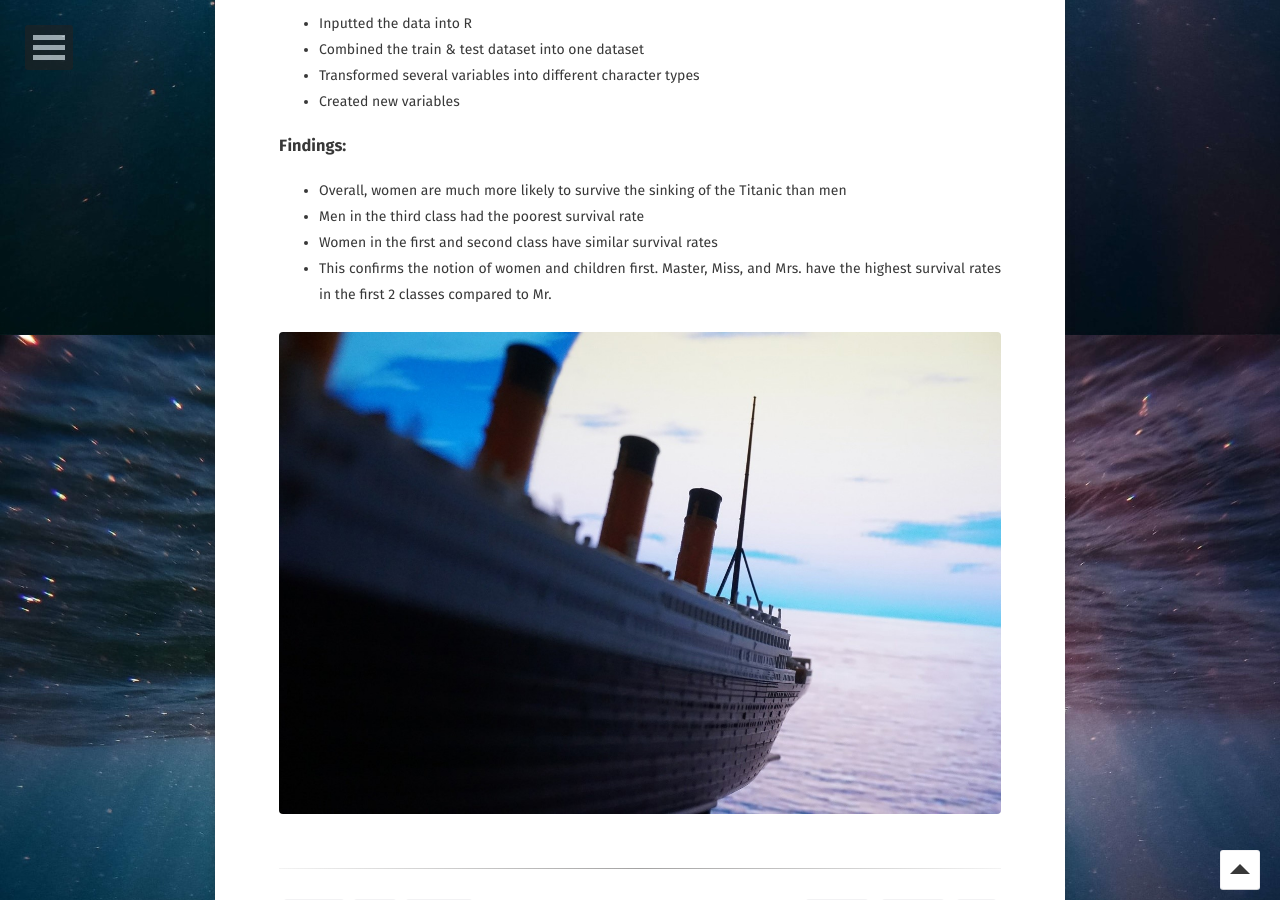
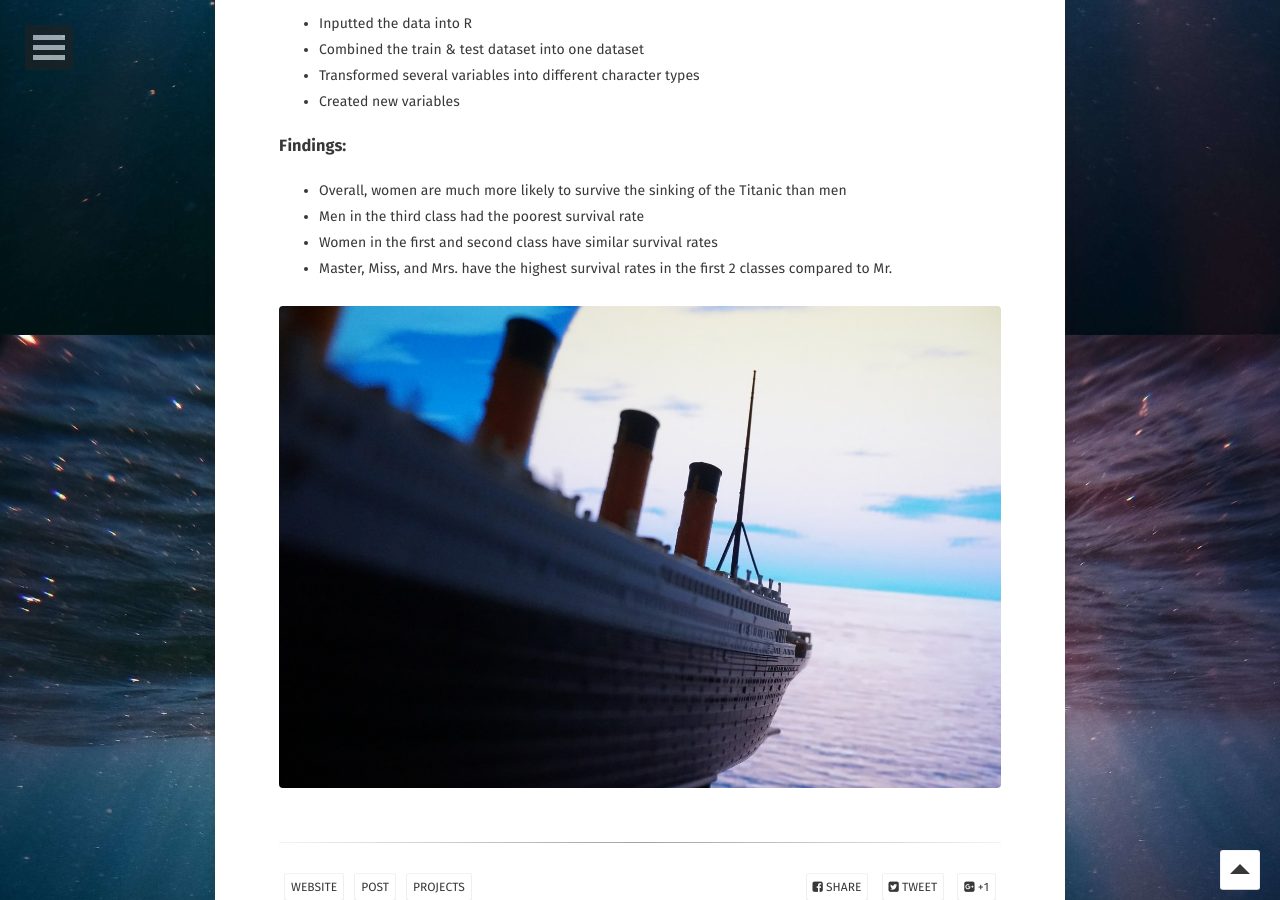
Before and after one commit to sarahschirduan/sarahschirduan.github.io, a Jekyll site: the page built from _posts/2019-06-15-titanic-part1.md, in a window 1280 px wide and 900 px high, scrolled down 6385 px. Built offline with Jekyll 4.4.1, drawn with Linux system fonts in a browser that asks for light colours; some web fonts are replaced.

Commit message:
Update 2019-06-15-titanic-part1.md

```diff
--- a/_posts/2019-06-15-titanic-part1.md
+++ b/_posts/2019-06-15-titanic-part1.md
@@ -140,7 +140,7 @@ Note whenever you see a #, this signifies a comment, it is not executable code b
 * Overall, women are much more likely to survive the sinking of the Titanic than men
 * Men in the third class had the poorest survival rate
 * Women in the first and second class have similar survival rates
-* This confirms the notion of women and children first. Master, Miss, and Mrs. have the highest survival rates in the first 2 classes compared to Mr.
+* Master, Miss, and Mrs. have the highest survival rates in the first 2 classes compared to Mr.
 
 
 <figure>
```
